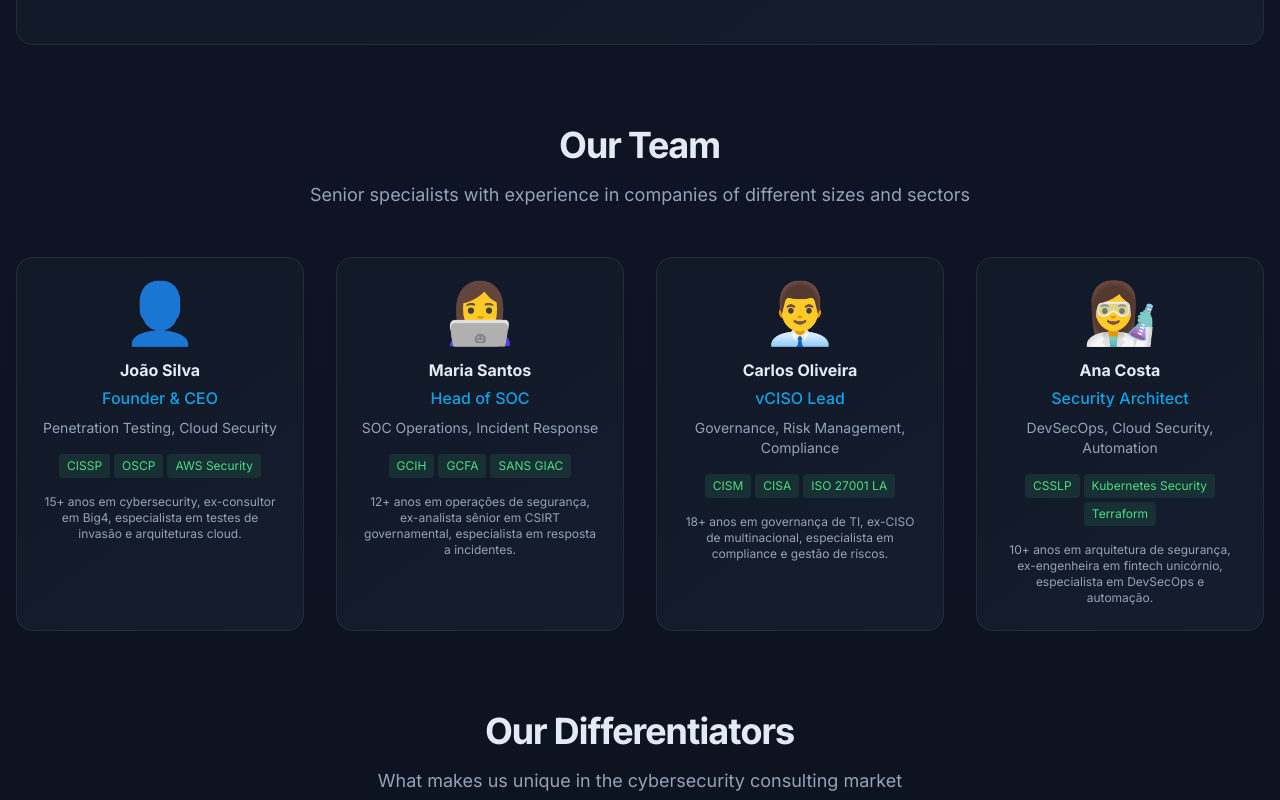
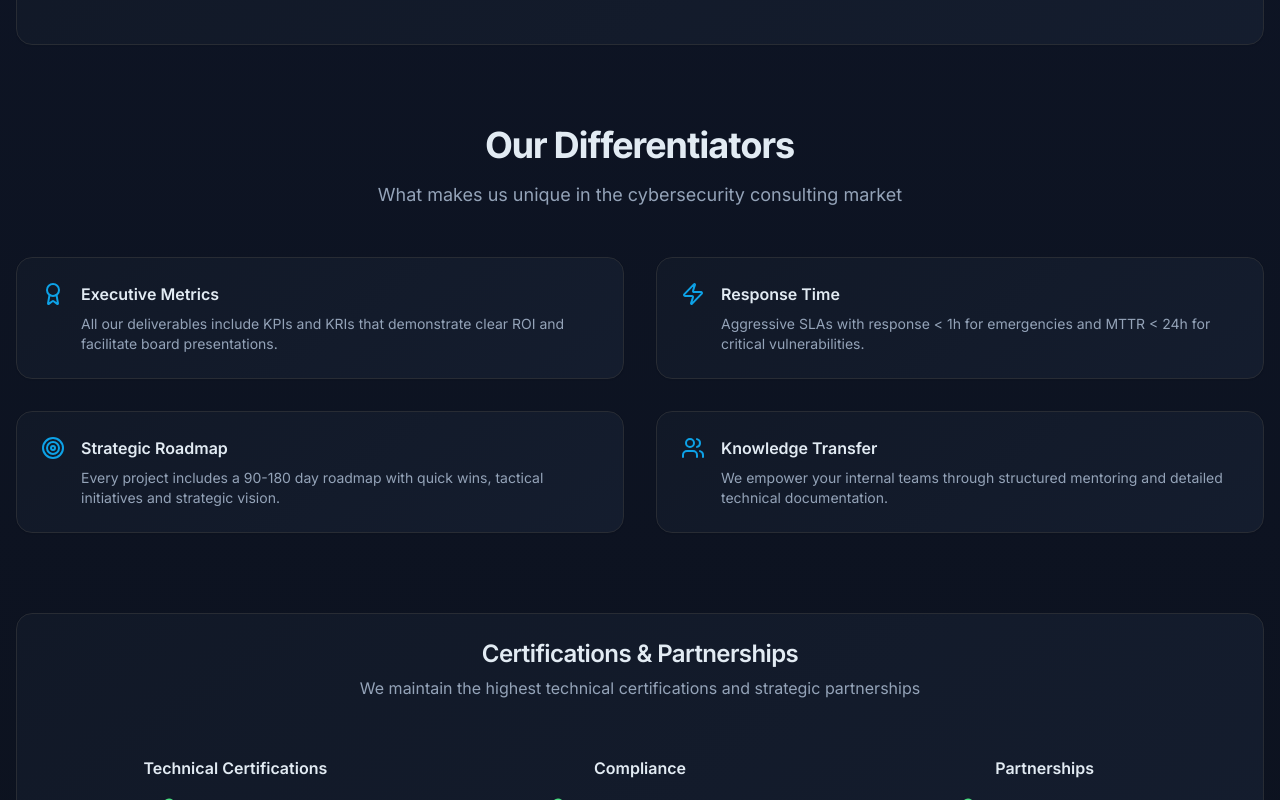
Before and after one commit to danoptus/prohack-cyber-growth, a React (Vite) app: page /sobre in a window 1280 px wide. Shown: the part 1200-2000 px from the top of the page. Built offline with nearby package versions, Linux system fonts and the light colour scheme.

Commit message:
Changes
Co-authored-by: danoptus <43995616+danoptus@users.noreply.github.com>

```diff
--- a/src/pages/Sobre.tsx
+++ b/src/pages/Sobre.tsx
@@ -129,31 +129,6 @@ const Sobre = () => {
           </Card>
         </section>
 
-        {/* Team */}
-        <section className="mb-20">
-          <div className="text-center mb-12">
-            <h2 className="heading-lg mb-4">{t("about.teamTitle")}</h2>
-            <p className="text-lg text-muted-foreground">{t("about.teamSubtitle")}</p>
-          </div>
-          <div className="grid grid-cols-1 md:grid-cols-2 lg:grid-cols-4 gap-8">
-            {team.map((member, index) => (
-              <Card key={index} className="card-cyber">
-                <CardContent className="p-6 text-center">
-                  <div className="text-6xl mb-4">{member.avatar}</div>
-                  <h3 className="font-bold text-foreground mb-1">{member.name}</h3>
-                  <p className="text-primary font-medium mb-2">{member.role}</p>
-                  <p className="text-sm text-muted-foreground mb-4">{member.specialization}</p>
-                  <div className="flex flex-wrap gap-1 mb-4 justify-center">
-                    {member.certifications.map((cert, idx) => (
-                      <span key={idx} className="text-xs bg-secondary/10 text-secondary px-2 py-1 rounded">{cert}</span>
-                    ))}
-                  </div>
-                  <p className="text-xs text-muted-foreground">{member.bio}</p>
-                </CardContent>
-              </Card>
-            ))}
-          </div>
-        </section>
 
         {/* Differentials */}
         <section className="mb-20">
```
